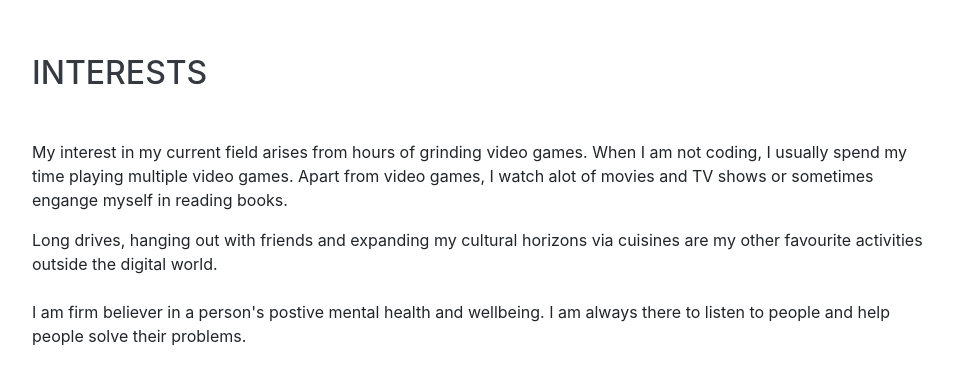
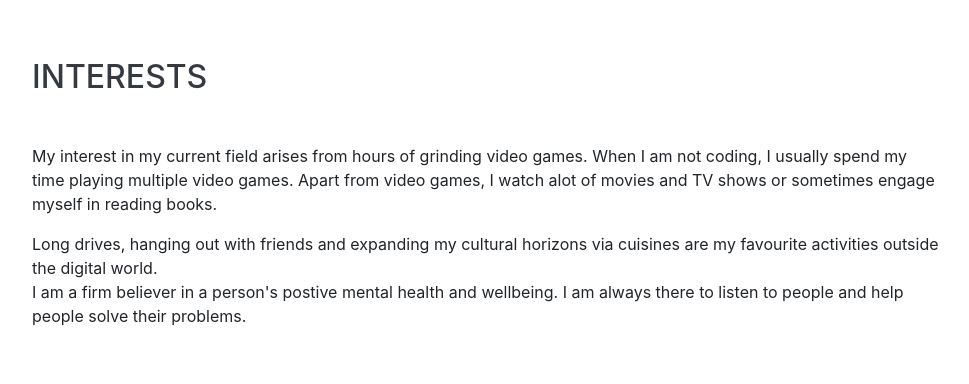
Before and after one commit to Tamseel476/Portfolio, a website with bundled scripts: page index.html in a window 1280 px wide. Shown: the part 4203-4587 px from the top of the page, without its empty margins (288-1257 px from the left). Built offline with nearby package versions, Linux system fonts and the light colour scheme; a web font is replaced by a local one.

Commit message:
update v3

```diff
--- a/index.html
+++ b/index.html
@@ -364,10 +364,10 @@
     <section class="resume-section p-3 p-lg-5 d-flex align-items-center" id="interests">
       <div class="w-100">
         <h2 class="mb-5">Interests</h2>
-        <p>My interest in my current field arises from hours of grinding video games. When I am not coding, I usually spend my time playing multiple video games. Apart from video games, I watch alot of movies and TV shows or sometimes engange myself in reading books.</p>
-        <p class="mb-0">Long drives, hanging out with friends and expanding my cultural horizons via cuisines are my other favourite activities outside the digital world.</p>
-        <br>
-        <p class="mb-0">I am firm believer in a person's postive mental health and wellbeing. I am always there to listen to people and help people solve their problems. </p>
+        <p>My interest in my current field arises from hours of grinding video games. When I am not coding, I usually spend my time playing multiple video games. Apart from video games, I watch alot of movies and TV shows or sometimes engage myself in reading books.</p>
+        <p class="mb-0">Long drives, hanging out with friends and expanding my cultural horizons via cuisines are my favourite activities outside the digital world.</p>
+
+        <p class="mb-0"></p>I am a firm believer in a person's postive mental health and wellbeing. I am always there to listen to people and help people solve their problems. </p>
       </div>
     </section>
 
```
